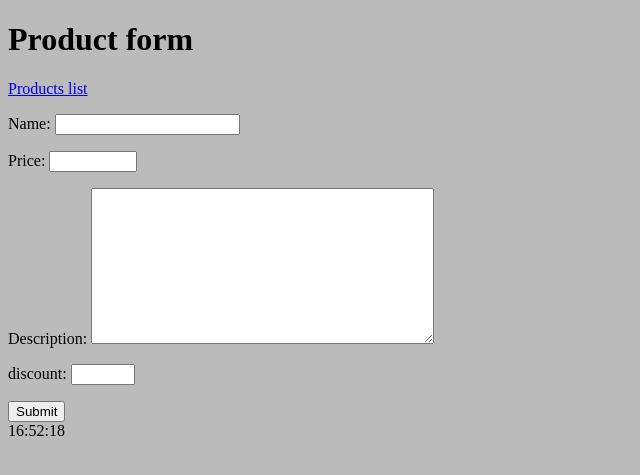
After one commit to artem-vasenin/jr-django, a Django app: page /shop/product in a window 1280 px wide. The commit adds this page. Shown: the top 475 px of the page, without its empty margins (0-640 px from the left). Run offline with Django 5.2, Linux system fonts and the light colour scheme.

Commit message:
added bio form controller

```diff
--- /dev/null
+++ b/shopapp/forms.py
@@ -0,0 +1,7 @@
+from django import forms
+
+class ProductForm(forms.Form):
+    name = forms.CharField(label='Name', max_length=100)
+    price = forms.IntegerField(label='Price', min_value=0, max_value=999999)
+    description = forms.CharField(label='Description', widget=forms.Textarea, required=False)
+    discount = forms.IntegerField(label='discount', min_value=0, max_value=100)
--- /dev/null
+++ b/shopapp/templates/shopapp/product-form.html
@@ -0,0 +1,11 @@
+{% extends 'shopapp/base.html' %}
+{% block title %}Product form{% endblock %}
+{% block body %}
+    <h1>Product form</h1>
+    <div><a href="{% url 'shopapp:product_list' %}">Products list</a></div>
+    <form method="post">
+    {% csrf_token %}
+    {{ form.as_p }}
+    <button type="submit">Submit</button>
+    </form>
+{% endblock %}
--- a/shopapp/templates/shopapp/product-list.html
+++ b/shopapp/templates/shopapp/product-list.html
@@ -4,6 +4,7 @@
 
 {% block body %}
 <h1>Products:</h1>
+    <div><a href="{% url 'shopapp:product_form' %}">Add new</a></div>
     <table>
         <thead>
         <tr>
--- a/shopapp/urls.py
+++ b/shopapp/urls.py
@@ -1,6 +1,6 @@
 from django.urls import path
 
-from .views import shop_index, group_list, product_list, order_list
+from .views import shop_index, group_list, product_list, order_list, product_form
 
 app_name = 'shopapp'
 
@@ -8,5 +8,6 @@ urlpatterns = [
     path('', shop_index, name='shop_index'),
     path('groups', group_list, name='group_list'),
     path('products', product_list, name='product_list'),
+    path('product', product_form, name='product_form'),
     path('orders', order_list, name='order_list'),
 ]
--- a/shopapp/views.py
+++ b/shopapp/views.py
@@ -2,9 +2,10 @@ from django.http import HttpResponse, HttpRequest
 from django.contrib.auth.models import Group
 from datetime import datetime
 
-from django.shortcuts import render
+from django.shortcuts import render, redirect, reverse
 
 from shopapp.models import Product, Order
+from .forms import ProductForm
 
 
 def shop_index(request: HttpRequest) -> HttpResponse:
@@ -23,3 +24,15 @@ def product_list(request: HttpRequest) -> HttpResponse:
 def order_list(request: HttpRequest) -> HttpResponse:
     ctx = {'list': Order.objects.select_related('user').prefetch_related('products').all()}
     return render(request, 'shopapp/order-list.html', ctx)
+
+def product_form(request: HttpRequest) -> HttpResponse:
+    if request.method == 'POST':
+        form = ProductForm(request.POST)
+        if form.is_valid():
+            Product.objects.create(**form.cleaned_data)
+            return redirect(reverse('shopapp:product_list'))
+    else:
+        form = ProductForm()
+
+    ctx = {'form': form}
+    return render(request, 'shopapp/product-form.html', ctx)
```
Also changed, not shown: db.sqlite3.
